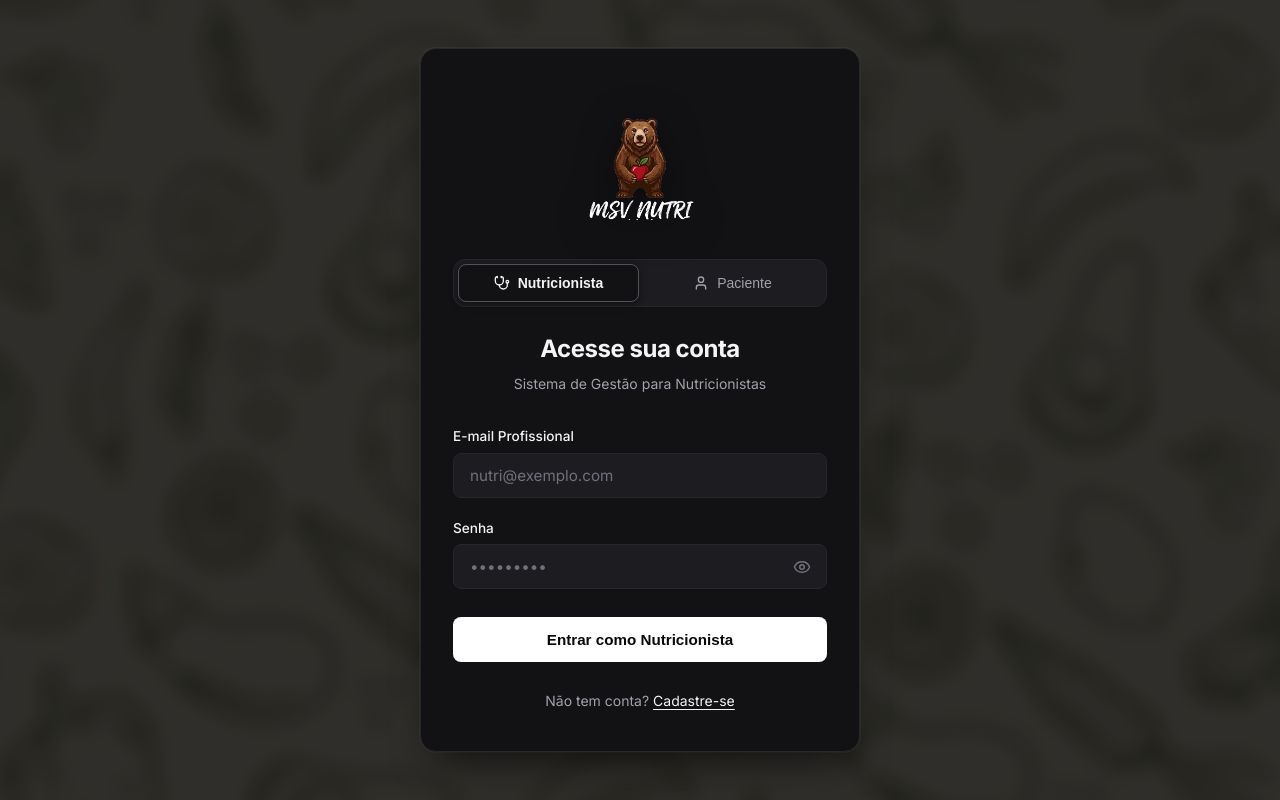
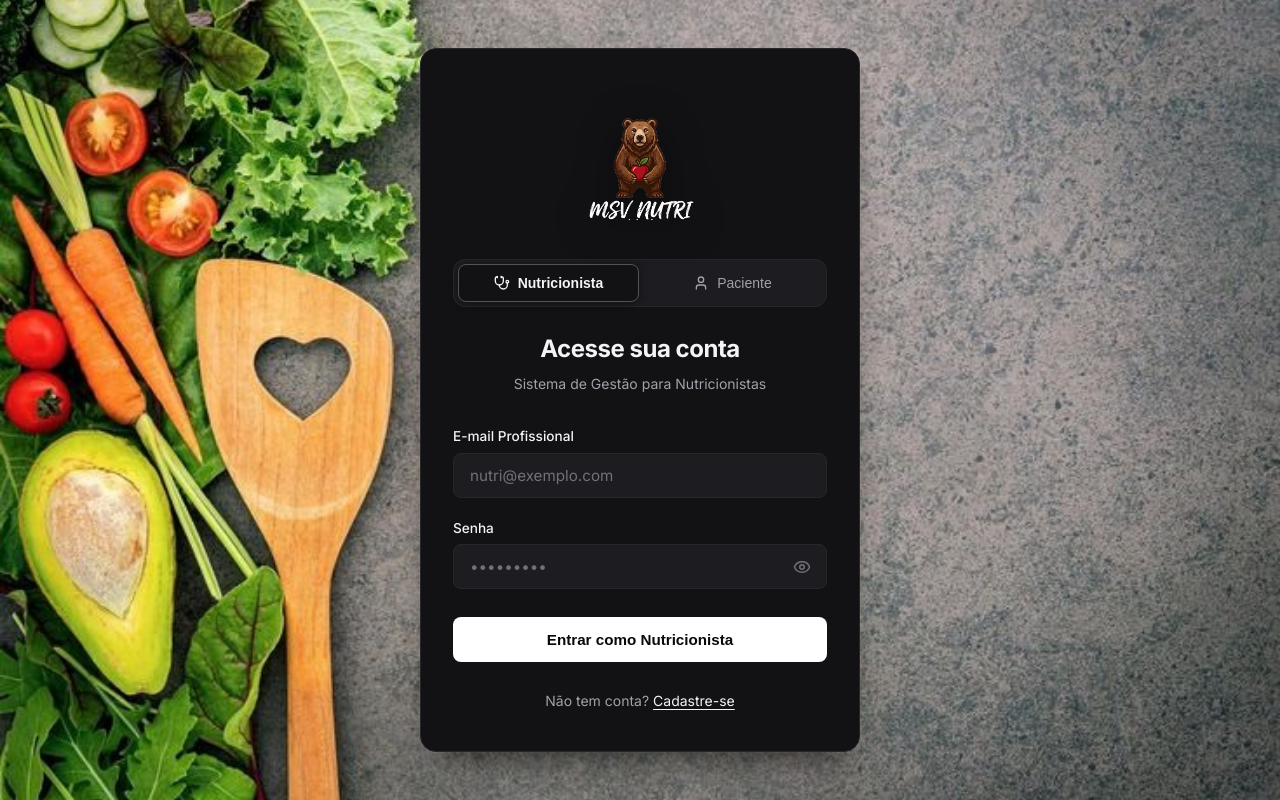
Before and after one commit to felipemarcos1988/msv_nutricao, a React (Vite) app: page / in a window 1280 px wide. Built offline with nearby package versions, Linux system fonts and the light colour scheme; no server answers.

Commit message:
Atualiza imagem de fundo e remove desfoque

```diff
--- a/index.html
+++ b/index.html
@@ -5,7 +5,7 @@
     <link rel="icon" type="image/png" href="/logo.png" />
     <meta name="viewport" content="width=device-width, initial-scale=1.0" />
     <meta name="description" content="MSV Nutrição - Sistema de Gestão para Nutricionistas. Saúde e Bem-Estar." />
-    <title>MSV Nutrição — Gestão & Nutrição</title>
+    <title>MSV Nutrição</title>
     <!-- Google Fonts: Inter -->
     <link rel="preconnect" href="https://fonts.googleapis.com">
     <link rel="preconnect" href="https://fonts.gstatic.com" crossorigin>
--- a/src/index.css
+++ b/src/index.css
@@ -55,19 +55,16 @@ body {
 body::before {
   content: '';
   position: fixed;
-  top: -30px;
-  left: -30px;
-  right: -30px;
-  bottom: -30px;
+  top: 0;
+  left: 0;
+  right: 0;
+  bottom: 0;
   background-image: url('/bg-fruits.jpg');
   background-size: cover;
   background-position: center;
-  background-repeat: repeat;
-  filter: blur(10px) brightness(0.28) contrast(1.1);
-  opacity: 0.85;
+  background-repeat: no-repeat;
   z-index: -1;
   pointer-events: none;
-  transform: scale(1.05);
 }
 
 #root {
```
Also changed, not shown: public/bg-fruits.jpg.
